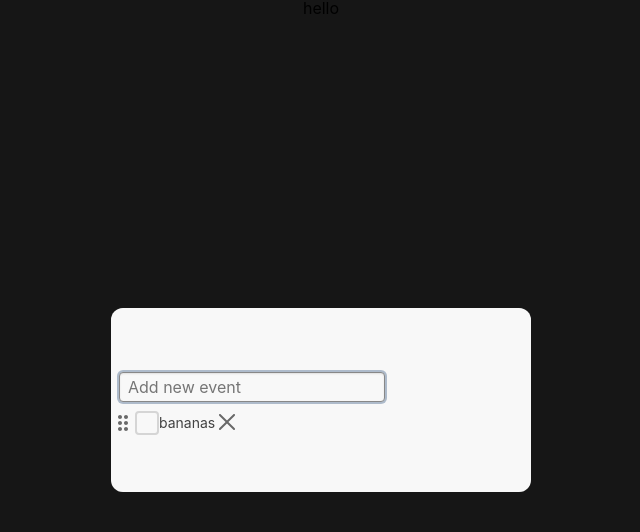
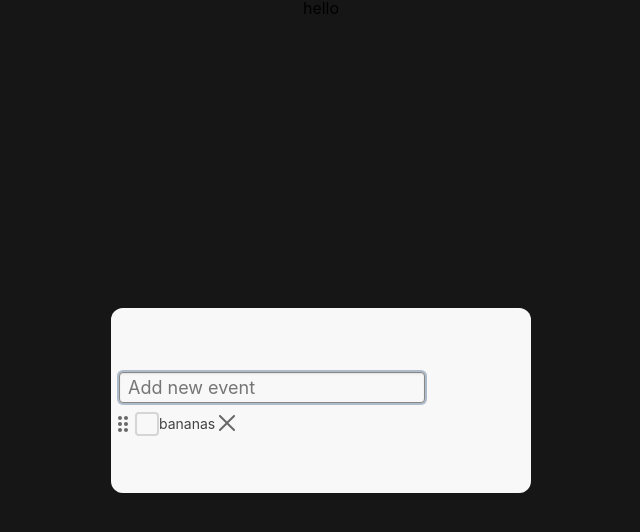
Before and after one commit to MSzostaq/TODO-List, a React (Create React App) app: page /list in a window 1280 px wide. Shown: the top 532 px of the page, without its empty margins (319-959 px from the left). Built offline with nearby package versions, Linux system fonts and the light colour scheme.

Commit message:
Input - font-size

```diff
--- a/src/components/TodoList.jsx
+++ b/src/components/TodoList.jsx
@@ -13,6 +13,7 @@ const Input = styled.input`
   border: 1px solid ${({ theme }) => theme.colors.grey};
   border-radius: 4px;
   box-shadow: inset 0 1px 2px rgba(0, 0, 0, 0.1);
+  font-size: ${({ theme }) => theme.fontSize.l};
   margin: 8px;
   padding: 4px 8px;
 
```
